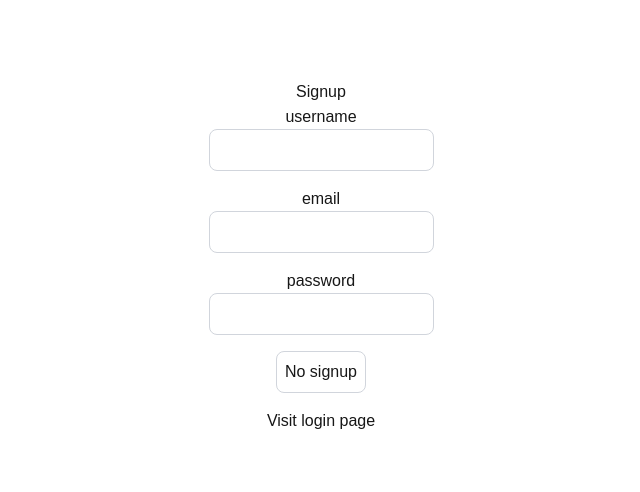
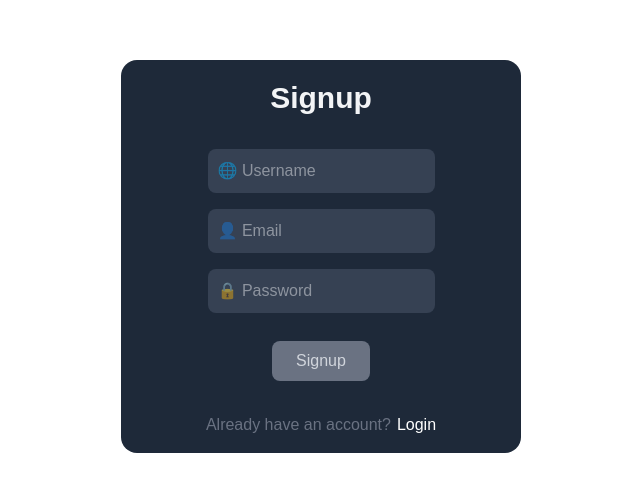
Before and after one commit to ishan1603/AuthenticationNextJS, a Next.js app: page /signup in a window 1280 px wide. Shown: the part 144-636 px from the top of the page, without its empty margins (319-959 px from the left). Built offline with nearby package versions, Linux system fonts and the light colour scheme.

Commit message:
fix error and frontend

```diff
--- a/src/app/forgotpassword/page.tsx
+++ b/src/app/forgotpassword/page.tsx
@@ -23,25 +23,32 @@ export default function ForgotPasswordPage() {
 
   return (
     <div className="flex flex-col items-center justify-center min-h-screen py-2">
-      <h1 className="text-4xl">Forgot Password</h1>
+      <div className="bg-gray-800 flex flex-col items-center justify-center px-5 py-2 rounded-2xl w-100">
+        <h1 className="text-3xl mb-3 mt-3 text-gray-100 font-bold">
+          Forgot Password
+        </h1>
         <form
           onSubmit={handleForgotPassword}
           className="flex flex-col gap-4 mt-4"
         >
           <input
             type="email"
-          placeholder="Enter your email"
+            placeholder="👤 Email"
             value={email}
             onChange={(e) => setEmail(e.target.value)}
-          className="p-2 border rounded"
+            className="bg-gray-700 p-2.5 rounded-lg mb-0 focus:outline-gray-300 focus:outline-2 text-gray-200"
             required
           />
-        <button type="submit" className="p-2 bg-blue-500 text-white rounded">
+          <button
+            type="submit"
+            className="bg-blue-600 text-white px-6 py-2 rounded-lg hover:bg-blue-700 focus:outline-none focus:ring-2 focus:ring-blue-400 cursor-pointer mb-8 mt-3 hover:scale-105 transition-all"
+          >
             Send Reset Link
           </button>
         </form>
         {message && <p className="text-green-500 mt-2">{message}</p>}
         {error && <p className="text-red-500 mt-2">{error}</p>}
       </div>
+    </div>
   );
 }
--- a/src/app/login/page.tsx
+++ b/src/app/login/page.tsx
@@ -39,37 +39,59 @@ export default function LoginPage() {
 
   return (
     <div className="flex flex-col items-center justify-center min-h-screen py-2">
-      <h1>{loading ? "Processing" : "Login"}</h1>
+      <div className="bg-gray-800 flex flex-col items-center justify-center px-5 py-2 rounded-2xl w-100">
+        <h1 className="text-3xl mb-8 mt-3 text-gray-100 font-bold">
+          {loading ? "Processing" : "Login"}
+        </h1>
         <hr />
 
-      <label htmlFor="email">email</label>
+        <label htmlFor="email"></label>
         <input
-        className="p-2 border border-gray-300 rounded-lg mb-4 focus:outline-none focus:border-gray-600 text-white"
+          className="bg-gray-700 p-2.5 rounded-lg mb-4 focus:outline-gray-300 focus:outline-2 text-gray-200"
           id="email"
           type="text"
           value={user.email}
           onChange={(e) => setUser({ ...user, email: e.target.value })}
-        placeholder="email"
+          placeholder="👤 Email"
         />
-      <label htmlFor="password">password</label>
+
+        <label htmlFor="password"></label>
         <input
-        className="p-2 border border-gray-300 rounded-lg mb-4 focus:outline-none focus:border-gray-600 text-white"
+          className="bg-gray-700 p-2.5 rounded-lg mb-0 focus:outline-gray-300 focus:outline-2 text-gray-200"
           id="password"
           type="password"
           value={user.password}
           onChange={(e) => setUser({ ...user, password: e.target.value })}
-        placeholder="password"
+          placeholder="🔒 Password"
         />
+
+        {/* Forgot Password Link - Moved to bottom right of the password input */}
+        <div className="w-full flex justify-end pr-1 mt-1">
+          <Link
+            href="/forgotpassword"
+            className="text-blue-500 hover:underline text-sm"
+          >
+            Forgot Password?
+          </Link>
+        </div>
+
         <button
           onClick={onLogin}
-        className="p-2 border border-gray-300 rounded-lg mb-4 focus:outline-none focus:border-gray-600"
+          className="bg-blue-600 text-white px-6 py-2 rounded-lg hover:bg-blue-700 focus:outline-none focus:ring-2 focus:ring-blue-400 cursor-pointer mb-8 mt-3 hover:scale-105 transition-all"
         >
-        Login here
+          Login
         </button>
-      <Link href="/forgotpassword" className="text-blue-500 hover:underline">
-        Forgot Password?
+
+        <p className="text-gray-500 mb-2">
+          Don't have an account?
+          <Link
+            href="/signup"
+            className="text-white hover:underline hover:text-blue-800 mb-3 ml-1.5"
+          >
+            Visit Signup page
           </Link>
-      <Link href="/signup">Visit Signup page</Link>
+        </p>
+      </div>
     </div>
   );
 }
--- a/src/app/profile/page.tsx
+++ b/src/app/profile/page.tsx
@@ -28,29 +28,35 @@ export default function ProfilePage() {
 
   return (
     <div className="flex flex-col items-center justify-center min-h-screen py-2">
-      <h1>Profile</h1>
+      <div className="bg-gray-800 flex flex-col items-center justify-center px-5 py-2 rounded-2xl w-100 ">
+        <h1 className="text-3xl mb-8 mt-3 text-gray-100 font-bold">Profile</h1>
         <hr />
-      <p>Profile page</p>
-      <h2 className="p-3 rounded bg-green-500">
+        <h2
+          className={`p-3 rounded mb-3 ${
+            data === "Nothing" ? "bg-red-500" : "bg-green-500"
+          }`}
+        >
           {data === "Nothing" ? (
-          "nothing"
+            "No user found. Click to get Details"
           ) : (
             <Link href={`/profile/${data}`}>{data}</Link>
           )}
         </h2>
+
         <hr />
         <button
           onClick={logout}
-        className="bg-blue-500 mt-4 hover:bg-blue-700 text-white font bold py-2 px-4 rounded"
+          className="bg-blue-600 text-white hover:bg-blue-700 focus:ring-blue-400 cursor-pointer px-6 py-2 rounded-lg focus:outline-none focus:ring-2 transition-all duration-200  mt-3 hover:scale-105 mb-3"
         >
           Logout
         </button>
         <button
           onClick={getUserDetails}
-        className="bg-red-500 mt-4 hover:bg-red-700 text-white font bold py-2 px-4 rounded"
+          className="bg-blue-600 text-white hover:bg-blue-700 focus:ring-blue-400 cursor-pointer px-6 py-2 rounded-lg focus:outline-none focus:ring-2 transition-all duration-200 mb-8 mt-3 hover:scale-105"
         >
           Get User Details
         </button>
       </div>
+    </div>
   );
 }
--- a/src/app/signup/page.tsx
+++ b/src/app/signup/page.tsx
@@ -43,42 +43,58 @@ export default function SignupPage() {
 
   return (
     <div className="flex flex-col items-center justify-center min-h-screen py-2">
-      <h1>{loading ? "Processing" : "Signup"}</h1>
+      <div className="bg-gray-800 flex flex-col items-center justify-center px-5 py-2 rounded-2xl w-100">
+        <h1 className="text-3xl mb-8 mt-3 text-gray-100 font-bold">
+          {loading ? "Processing" : "Signup"}
+        </h1>
         <hr />
-      <label htmlFor="username">username</label>
+        <label htmlFor="username"></label>
         <input
-        className="p-2 border text-white border-gray-300 rounded-lg mb-4 focus:outline-none focus:border-gray-600 "
+          className="bg-gray-700 p-2.5 rounded-lg mb-4 focus:outline-gray-300 focus:outline-2 text-gray-200"
           id="username"
           type="text"
           value={user.username}
           onChange={(e) => setUser({ ...user, username: e.target.value })}
-        placeholder="username"
+          placeholder="🌐 Username"
         />
-      <label htmlFor="email">email</label>
+        <label htmlFor="email"></label>
         <input
-        className="p-2 border border-gray-300 rounded-lg mb-4 focus:outline-none focus:border-gray-600 text-white"
+          className="bg-gray-700 p-2.5 rounded-lg mb-4 focus:outline-gray-300 focus:outline-2 text-gray-200"
           id="email"
           type="text"
           value={user.email}
           onChange={(e) => setUser({ ...user, email: e.target.value })}
-        placeholder="email"
+          placeholder="👤 Email"
         />
-      <label htmlFor="password">password</label>
+        <label htmlFor="password"></label>
         <input
-        className="p-2 border border-gray-300 rounded-lg mb-4 focus:outline-none focus:border-gray-600 text-white"
+          className="bg-gray-700 p-2.5 rounded-lg mb-4 focus:outline-gray-300 focus:outline-2 text-gray-200"
           id="password"
           type="password"
           value={user.password}
           onChange={(e) => setUser({ ...user, password: e.target.value })}
-        placeholder="password"
+          placeholder="🔒 Password"
         />
         <button
           onClick={onSignup}
-        className="p-2 border border-gray-300 rounded-lg mb-4 focus:outline-none focus:border-gray-600"
+          className={`px-6 py-2 rounded-lg focus:outline-none focus:ring-2 transition-all duration-200 mb-8 mt-3 hover:scale-105 ${
+            buttonDisabled
+              ? "bg-gray-500 text-gray-300 cursor-not-allowed"
+              : "bg-blue-600 text-white hover:bg-blue-700 focus:ring-blue-400 cursor-pointer"
+          }`}
         >
-        {buttonDisabled ? "No signup" : "Signup"}
+          Signup
         </button>
-      <Link href="/login">Visit login page</Link>
+        <p className="text-gray-500 mb-2">
+          Already have an account?
+          <Link
+            href="/login"
+            className="text-white hover:underline hover:text-blue-800 mb-3 ml-1.5"
+          >
+            Login
+          </Link>
+        </p>
+      </div>
     </div>
   );
 }
--- a/src/app/verifyemail/page.tsx
+++ b/src/app/verifyemail/page.tsx
@@ -32,14 +32,15 @@ export default function VerifyEmailPage() {
 
   return (
     <div className="flex flex-col items-center justify-center min-h-screen py-2">
-      <h1 className="text-4xl">Verify Email</h1>
-      <h2 className="p-2 bg-orange-500 text-black">
-        {token ? `${token}` : "no token"}
-      </h2>
       {verified && (
         <div>
-          <h2 className="text-2xl">Email Verified</h2>
-          <Link href="/login">Login</Link>
+          <h2 className="text-4xl text-green-600 mb-5">Email Verified</h2>
+          <Link
+            href="/login"
+            className=" p-3 items-center ml-15 bg-blue-600 text-white px-6 py-2 rounded-lg hover:bg-blue-700 focus:outline-none focus:ring-2 focus:ring-blue-400 cursor-pointer mb-8 mt-3 hover:scale-105 transition-all"
+          >
+            Login
+          </Link>
         </div>
       )}
       {error && (
```
Also changed, not shown: src/app/reset-password/[token]/page.tsx (+20 -14 lines). Lines whose indentation alone changed are shown as unchanged.
